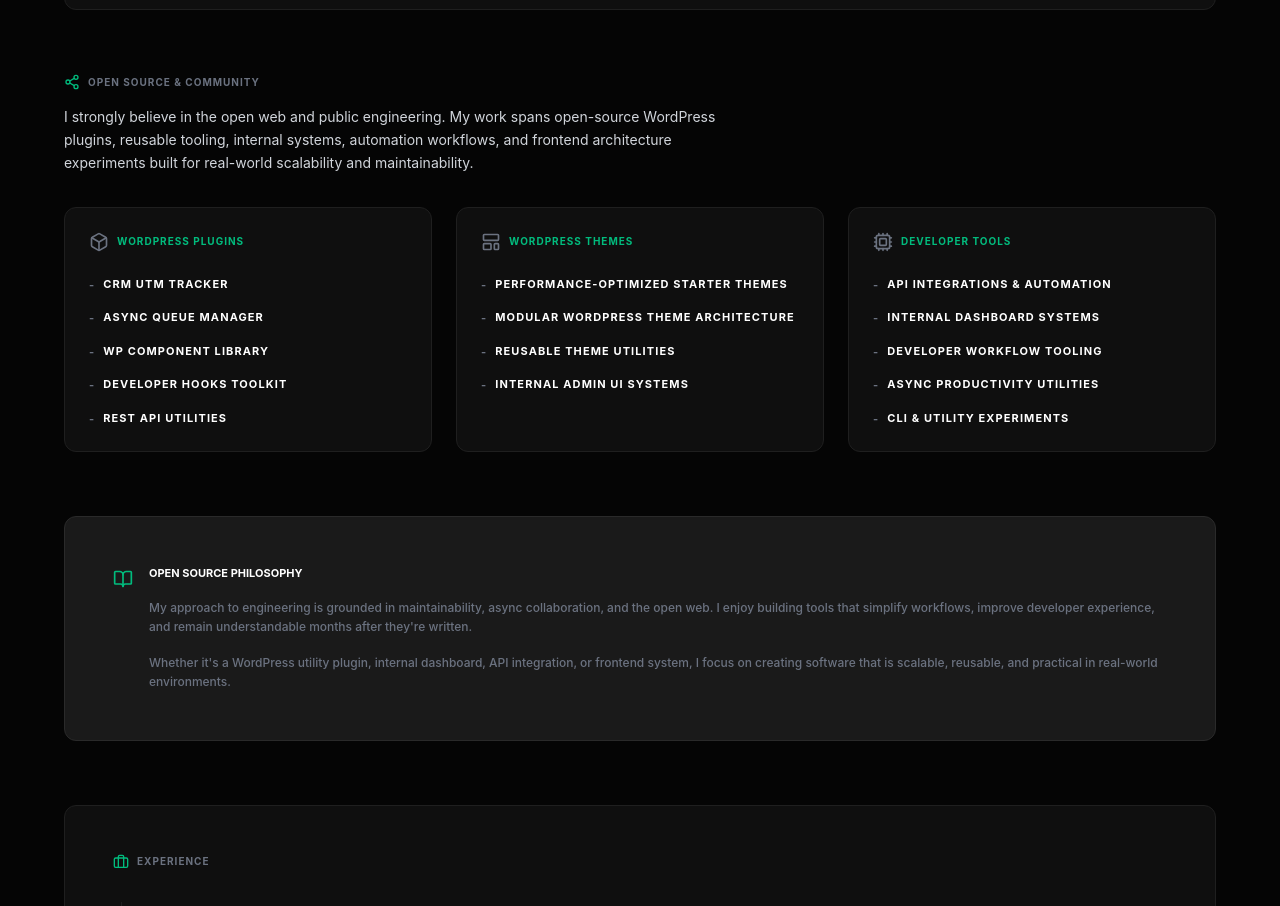
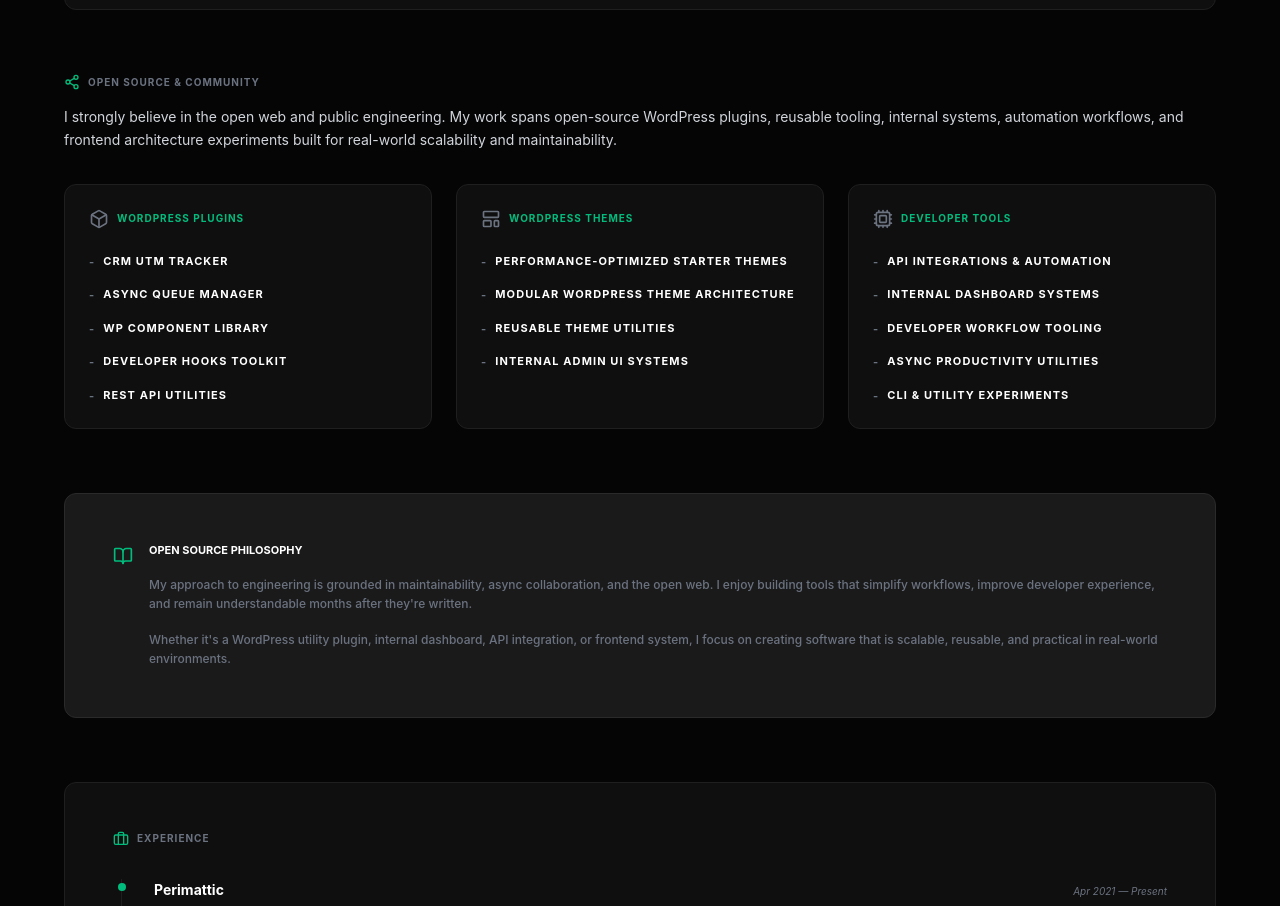
Before and after one commit to KunalPareek21/kunal-pareek-portfolio, a Next.js app: page / in a window 1280 px wide. Shown: the part 1248-2154 px from the top of the page. Built offline with nearby package versions, Linux system fonts and the light colour scheme; no server answers.

Commit message:
chore: ensure all latest changes are committed

```diff
--- a/components/sections/OpenSource.tsx
+++ b/components/sections/OpenSource.tsx
@@ -10,7 +10,7 @@
           <Share2 className="w-4 h-4 text-emerald-500" />
           Open Source &amp; Community
         </h2>
-        <p className="text-sm leading-relaxed max-w-2xl" style={{ color: 'var(--text-secondary)' }}>
+        <p className="text-sm leading-relaxed" style={{ color: 'var(--text-secondary)' }}>
           I strongly believe in the open web and public engineering. My work spans open-source WordPress plugins, reusable tooling, internal systems, automation workflows, and frontend architecture experiments built for real-world scalability and maintainability.
         </p>
       </FadeIn>
```
